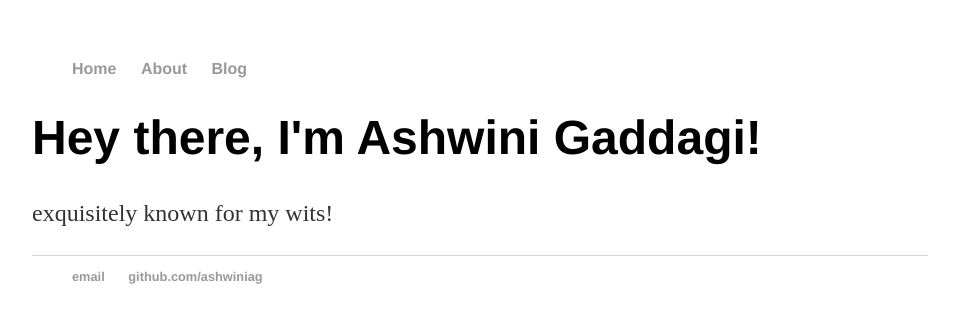
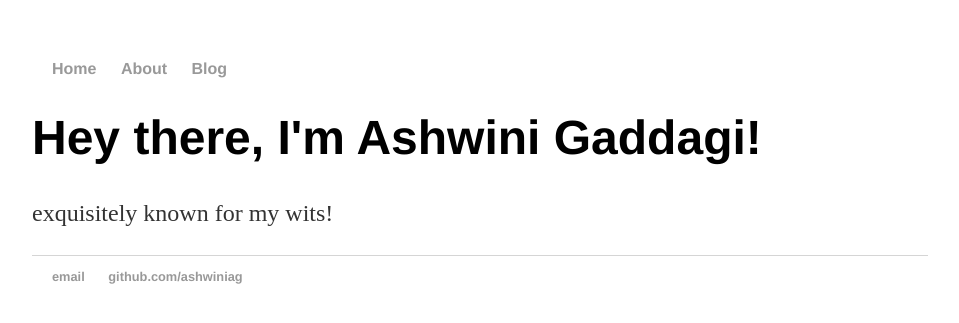
Before and after one commit to ashwiniag/ashwiniag.github.io, a Jekyll site: the page built from index.html, in a window 1280 px wide. Shown: the top 323 px of the page, without its empty margins (160-1119 px from the left). Built offline with Jekyll 4.4.1, drawn with Linux system fonts in a browser that asks for light colours.

Commit message:
Update main.css

```diff
--- a/css/main.css
+++ b/css/main.css
@@ -4,13 +4,13 @@ body {
 }
 nav ul, footer ul {
     font-family:'Helvetica', 'Arial', 'Sans-Serif';
-    padding-right: 50px;
+    padding: 0px;
     list-style: none;
     font-weight: bold;
 }
 nav ul li, footer ul li {
     display: inline;
-    margin-right: 20px;
+    margin-left: 20px;
 }
 a {
     text-decoration: none;
```
